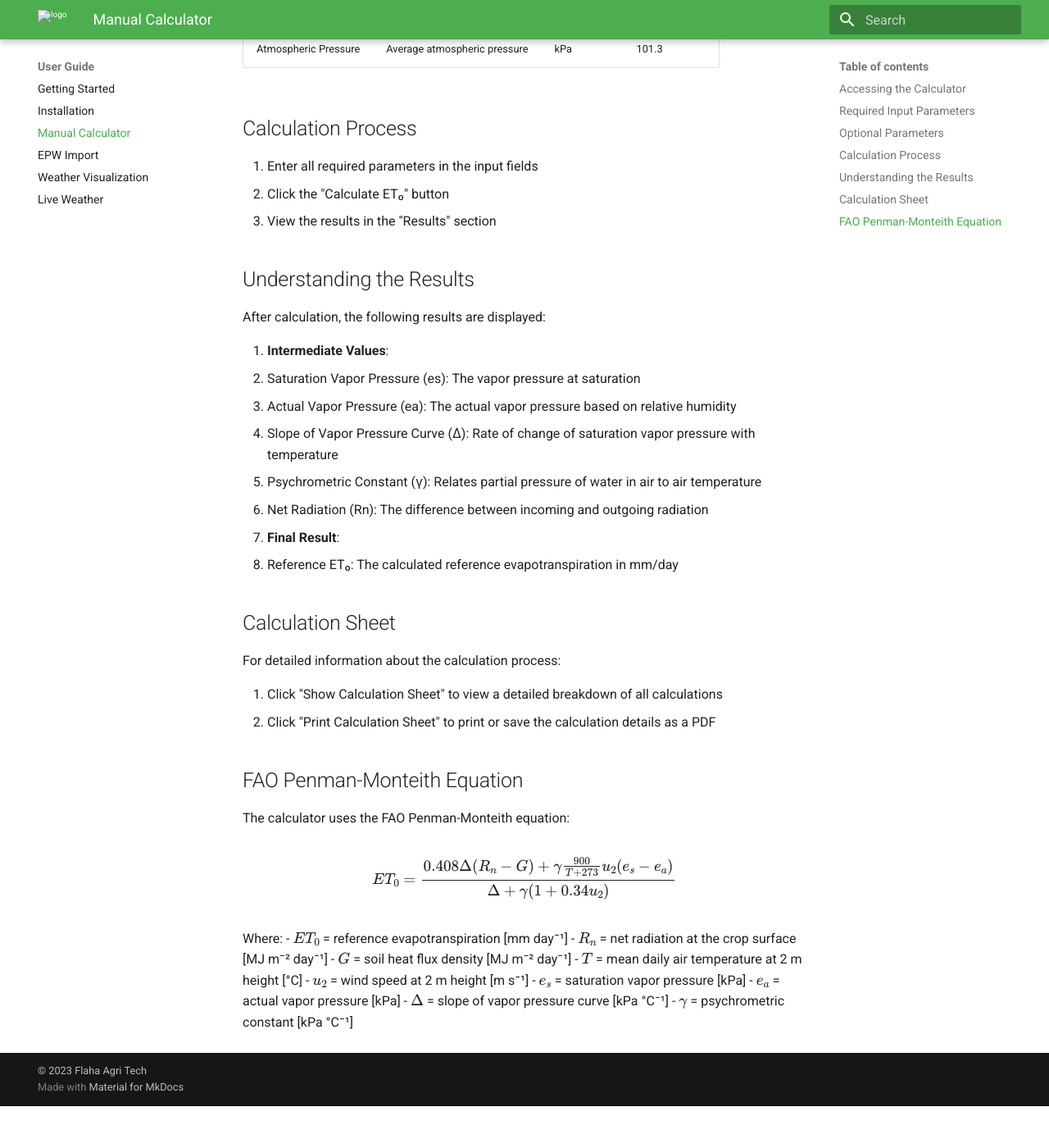
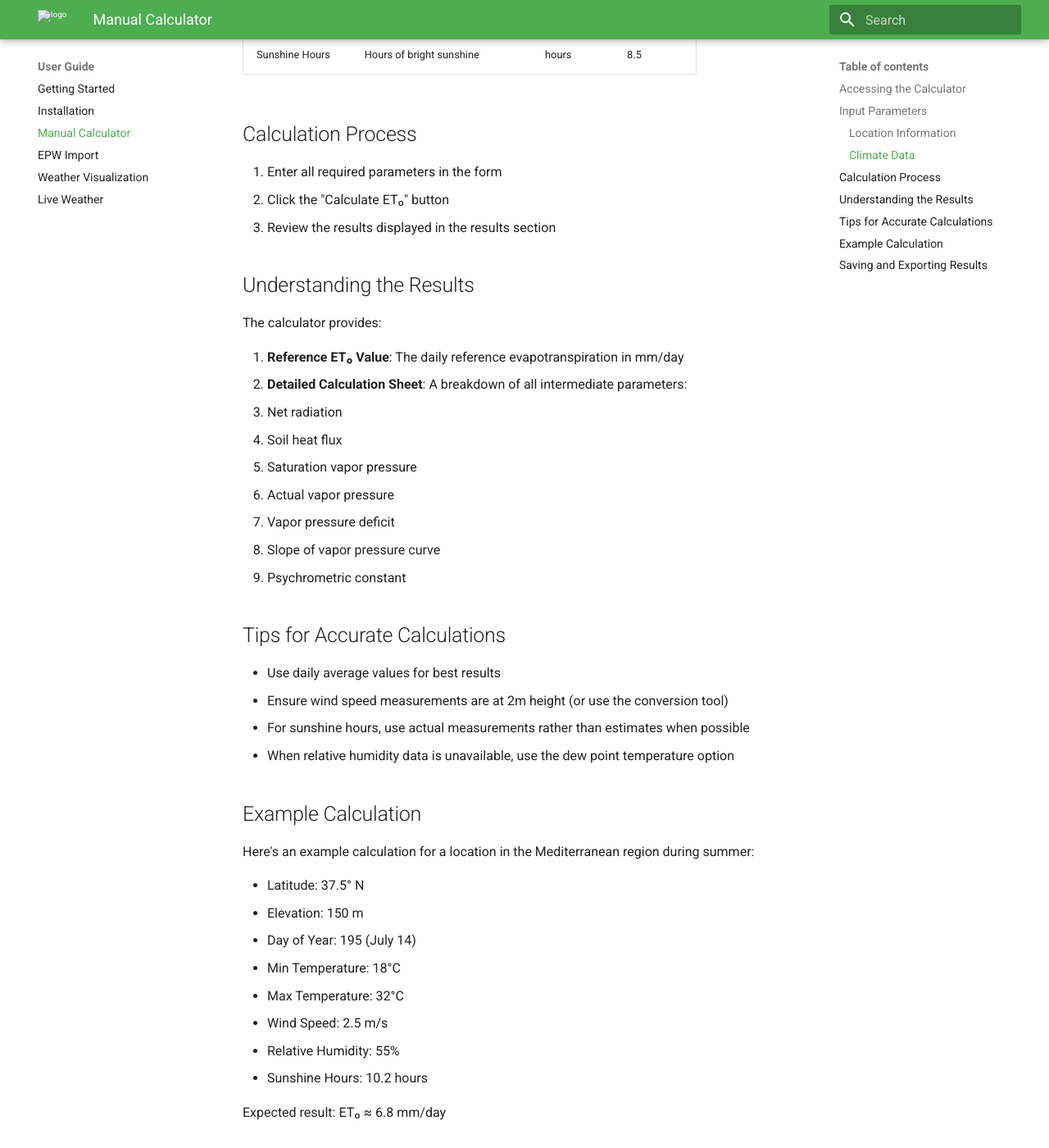
Before and after one commit to rafatahmed/FlahaCalc, an MkDocs documentation site: the page built from docs/user-guide/manual-calculator.md, in a window 1280 px wide and 1400 px high, scrolled down 1083 px. Shown: the whole window at 82% size. Built offline with MkDocs 1.6.1 and Material for MkDocs 9.7.7, drawn with Linux system fonts in a browser that asks for light colours; before the commit the page ends 2432 px from its top, so only the background shows below that; some of the changed text lies outside the part shown.

Commit message:
Doc part 2

```diff
--- a/docs/user-guide/manual-calculator.md
+++ b/docs/user-guide/manual-calculator.md
@@ -1,74 +1,80 @@
 # Manual Calculator
 
-The Manual Calculator is the core component of EVAPOTRAN, allowing you to calculate reference evapotranspiration (ET₀) by entering climate data directly.
+The Manual Calculator allows you to calculate reference evapotranspiration (ET₀) by entering climate data directly.
 
 ## Accessing the Calculator
 
-1. From the home page, click on "Manual Calculator" in the navigation menu
-2. Alternatively, navigate directly to `calculator.html`
+1. From the EVAPOTRAN home page, click on the "Manual Calculator" option
+2. Alternatively, navigate directly to `calculator.html` in your browser
 
-## Required Input Parameters
+## Input Parameters
 
-To calculate ET₀, you need to provide the following parameters:
+The calculator requires the following input parameters:
 
-| Parameter | Description | Unit | Example Value |
-|-----------|-------------|------|--------------|
-| Mean Temperature | Average daily temperature | °C | 25 |
-| Wind Speed | Wind speed at 2m height | m/s | 2 |
-| Relative Humidity | Average daily relative humidity | % | 60 |
-| Elevation | Site elevation above sea level | m | 100 |
-| Latitude | Site latitude | degrees | 35.2 |
-| Day of Year | Day number (1-365) | day | 182 |
-| Sunshine Duration | Hours of bright sunshine | hours | 8 |
+### Location Information
 
-## Optional Parameters
+| Parameter | Description | Units | Example |
+|-----------|-------------|-------|---------|
+| Latitude | Site latitude (positive for Northern hemisphere) | degrees | 35.2 |
+| Elevation | Height above sea level | meters | 210 |
+| Day of Year | Day number (1-365) | - | 182 |
 
-The following parameter is optional and will be calculated from elevation if not provided:
+### Climate Data
 
-| Parameter | Description | Unit | Example Value |
-|-----------|-------------|------|--------------|
-| Atmospheric Pressure | Average atmospheric pressure | kPa | 101.3 |
+| Parameter | Description | Units | Example |
+|-----------|-------------|-------|---------|
+| Min Temperature | Minimum daily temperature | °C | 15.0 |
+| Max Temperature | Maximum daily temperature | °C | 28.5 |
+| Wind Speed | Average wind speed at 2m height | m/s | 2.1 |
+| Relative Humidity | Average relative humidity | % | 65 |
+| Sunshine Hours | Hours of bright sunshine | hours | 8.5 |
 
 ## Calculation Process
 
-1. Enter all required parameters in the input fields
+1. Enter all required parameters in the form
 2. Click the "Calculate ET₀" button
-3. View the results in the "Results" section
+3. Review the results displayed in the results section
 
 ## Understanding the Results
 
-After calculation, the following results are displayed:
+The calculator provides:
 
-1. **Intermediate Values**:
-   - Saturation Vapor Pressure (es): The vapor pressure at saturation
-   - Actual Vapor Pressure (ea): The actual vapor pressure based on relative humidity
-   - Slope of Vapor Pressure Curve (Δ): Rate of change of saturation vapor pressure with temperature
-   - Psychrometric Constant (γ): Relates partial pressure of water in air to air temperature
-   - Net Radiation (Rn): The difference between incoming and outgoing radiation
+1. **Reference ET₀ Value**: The daily reference evapotranspiration in mm/day
+2. **Detailed Calculation Sheet**: A breakdown of all intermediate parameters:
+   - Net radiation
+   - Soil heat flux
+   - Saturation vapor pressure
+   - Actual vapor pressure
+   - Vapor pressure deficit
+   - Slope of vapor pressure curve
+   - Psychrometric constant
 
-2. **Final Result**:
-   - Reference ET₀: The calculated reference evapotranspiration in mm/day
+## Tips for Accurate Calculations
 
-## Calculation Sheet
+- Use daily average values for best results
+- Ensure wind speed measurements are at 2m height (or use the conversion tool)
+- For sunshine hours, use actual measurements rather than estimates when possible
+- When relative humidity data is unavailable, use the dew point temperature option
 
-For detailed information about the calculation process:
+## Example Calculation
 
-1. Click "Show Calculation Sheet" to view a detailed breakdown of all calculations
-2. Click "Print Calculation Sheet" to print or save the calculation details as a PDF
+Here's an example calculation for a location in the Mediterranean region during summer:
 
-## FAO Penman-Monteith Equation
+- Latitude: 37.5° N
+- Elevation: 150 m
+- Day of Year: 195 (July 14)
+- Min Temperature: 18°C
+- Max Temperature: 32°C
+- Wind Speed: 2.5 m/s
+- Relative Humidity: 55%
+- Sunshine Hours: 10.2 hours
 
-The calculator uses the FAO Penman-Monteith equation:
+Expected result: ET₀ ≈ 6.8 mm/day
 
-$$ET_0 = \frac{0.408 \Delta (R_n - G) + \gamma \frac{900}{T + 273} u_2 (e_s - e_a)}{\Delta + \gamma (1 + 0.34 u_2)}$$
+## Saving and Exporting Results
 
-Where:
-- $ET_0$ = reference evapotranspiration [mm day⁻¹]
-- $R_n$ = net radiation at the crop surface [MJ m⁻² day⁻¹]
-- $G$ = soil heat flux density [MJ m⁻² day⁻¹]
-- $T$ = mean daily air temperature at 2 m height [°C]
-- $u_2$ = wind speed at 2 m height [m s⁻¹]
-- $e_s$ = saturation vapor pressure [kPa]
-- $e_a$ = actual vapor pressure [kPa]
-- $\Delta$ = slope of vapor pressure curve [kPa °C⁻¹]
-- $\gamma$ = psychrometric constant [kPa °C⁻¹]
+You can save your calculation results by:
+
+1. Using the "Save Results" button to store data in your browser
+2. Using the "Export to CSV" option to download results as a spreadsheet
+3. Using the "Print Results" option to create a PDF report
```
Also changed, not shown: docs/development/contributing.md (added, +41 -0 lines), docs/technical/api-documentation.md (added, +154 -0 lines), docs/user-guide/epw-import.md (added, +79 -0 lines), docs/user-guide/live-weather.md (added, +84 -0 lines), docs/user-guide/weather-visualization.md (added, +95 -0 lines).
